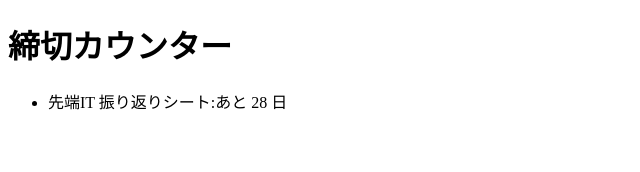
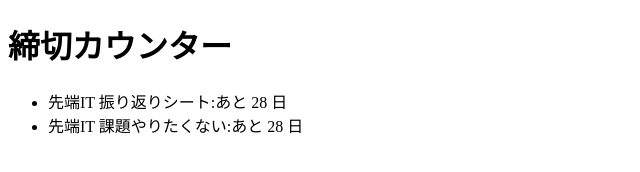
Before and after one commit to neec-sentan-it-2026/team08-deadline, a website: page public/index.html in a window 1280 px wide. Shown: the whole page, without its empty margins (0-640 px from the left). Drawn offline with Linux system fonts and the light colour scheme.

Commit message:
締切データを1件追加

```diff
--- a/public/index.html
+++ b/public/index.html
@@ -12,6 +12,8 @@
     import { daysUntil } from './deadline.js';
     const deadlines = [
       { name: '先端IT 振り返りシート', date: '2026-12-25' },
+      { name: '先端IT 課題やりたくない', date: '2026-12-25' },
+
     ];
     const list = document.getElementById('list');
     for (const d of deadlines) {
```
